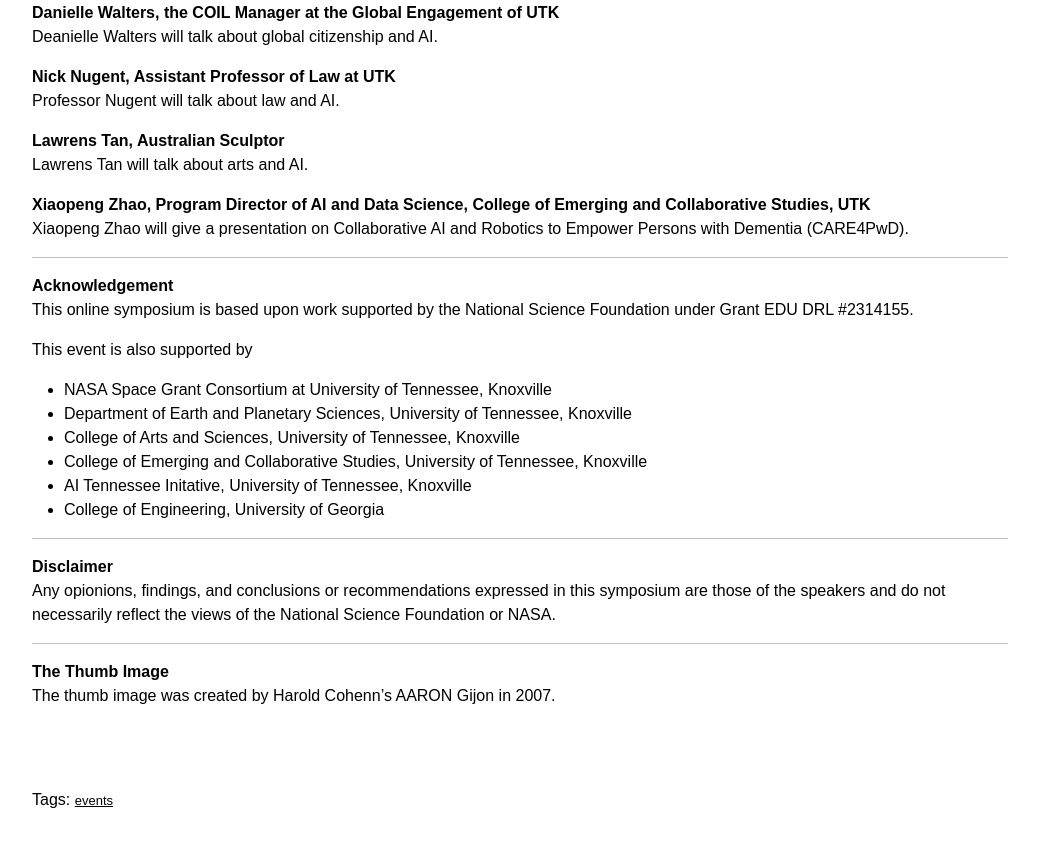
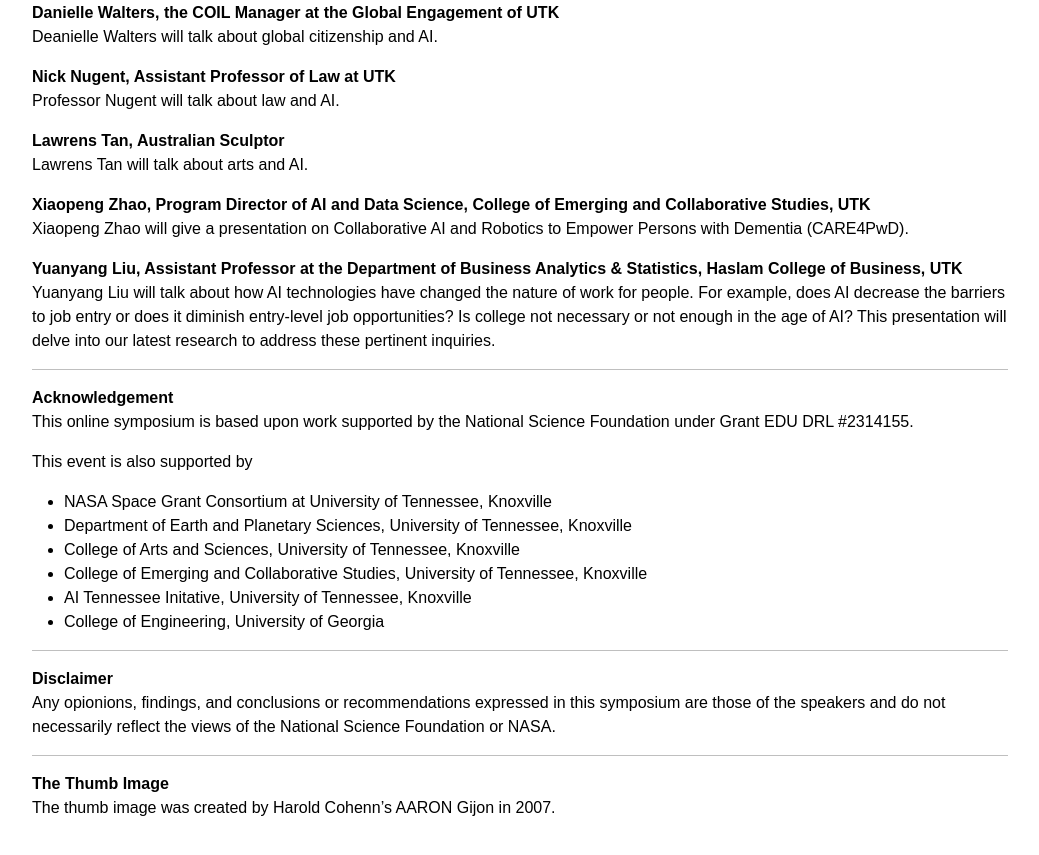
Before and after one commit to planet-ai-2023/planet-ai-2023.github.io, a Jekyll site: the page built from _posts/2024-2-26-online-symposium-communicaitons-on-ai-technologies-and-their-implications.md, in a window 1280 px wide and 900 px high, scrolled down 1037 px. Shown: the top 855 px of the window, without its empty margins (120-1159 px from the left). Built offline with Jekyll 4.4.1, drawn with Linux system fonts in a browser that asks for light colours.

Commit message:
Add files via upload

```diff
--- a/_posts/2024-2-26-online-symposium-communicaitons-on-ai-technologies-and-their-implications.md
+++ b/_posts/2024-2-26-online-symposium-communicaitons-on-ai-technologies-and-their-implications.md
@@ -46,6 +46,9 @@ Lawrens Tan will talk about arts and AI.
 **Xiaopeng Zhao, Program Director of AI and Data Science, College of Emerging and Collaborative Studies, UTK**
 Xiaopeng Zhao will give a presentation on Collaborative AI and Robotics to Empower Persons with Dementia (CARE4PwD).
 
+**Yuanyang Liu, Assistant Professor at the Department of Business Analytics & Statistics, Haslam College of Business, UTK**
+Yuanyang Liu will talk about how AI technologies have changed the nature of work for people. For example, does AI decrease the barriers to job entry or does it diminish entry-level job opportunities? Is college not necessary or not enough in the age of AI? This presentation will delve into our latest research to address these pertinent inquiries.
+
 ------
 **Acknowledgement**
 This online symposium is based upon work supported by the National Science Foundation under Grant EDU DRL #2314155.
```
